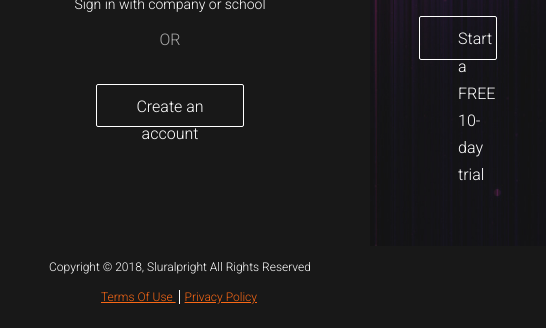
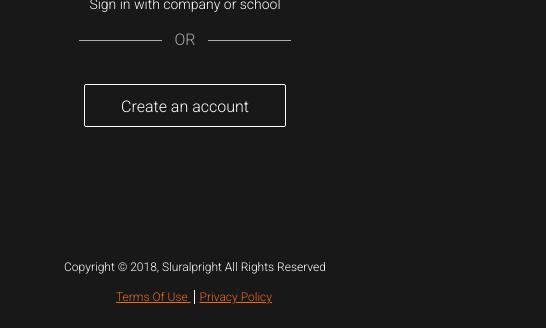
Before and after one commit to ashavakkattil/Day8-PluralSightClone, a plain HTML site: page index.html in a window 390 px wide. Shown: the part 608-936 px from the top of the page, 546 px wide, since content can reach past the window. Drawn offline with Linux system fonts and the light colour scheme.

Commit message:
Media queries for responsiveness across screens

```diff
--- a/css/style.css
+++ b/css/style.css
@@ -10,7 +10,6 @@ body {
   background: #181818;
   color: #ffffff;
   line-height: 1.7;
-  overflow: hidden;
 }
 a {
   text-decoration: none;
@@ -101,8 +100,8 @@ input {
   border: none;
   background: #aaaaaa;
 }
-.separator span{
-    padding: 0px 0.8rem;
+.separator span {
+  padding: 0px 0.8rem;
 }
 /* Signup Block */
 .sign-up {
@@ -155,3 +154,34 @@ footer p a {
 footer p a:nth-child(1) {
   border-right: 1px solid #ffffff;
 }
+
+/* Media queries for responsiveness */
+/* Tabs */
+@media (max-width: 1200px) {
+  .authentication {
+    flex: 1;
+  }
+  .showcase {
+    flex: 1;
+  }
+  .separator {
+    padding: 0px 20px;
+  }
+  .btn {
+    width: 80%;
+  }
+  .sign-up-btn {
+    width: 80%;
+    padding: 8px 0px;
+  }
+}
+/* Small screen mobiles */
+@media (max-width: 768px) {
+  .authentication {
+    flex: 1;
+  }
+  .showcase {
+    flex: 1;
+    display: none;
+  }
+}
```
